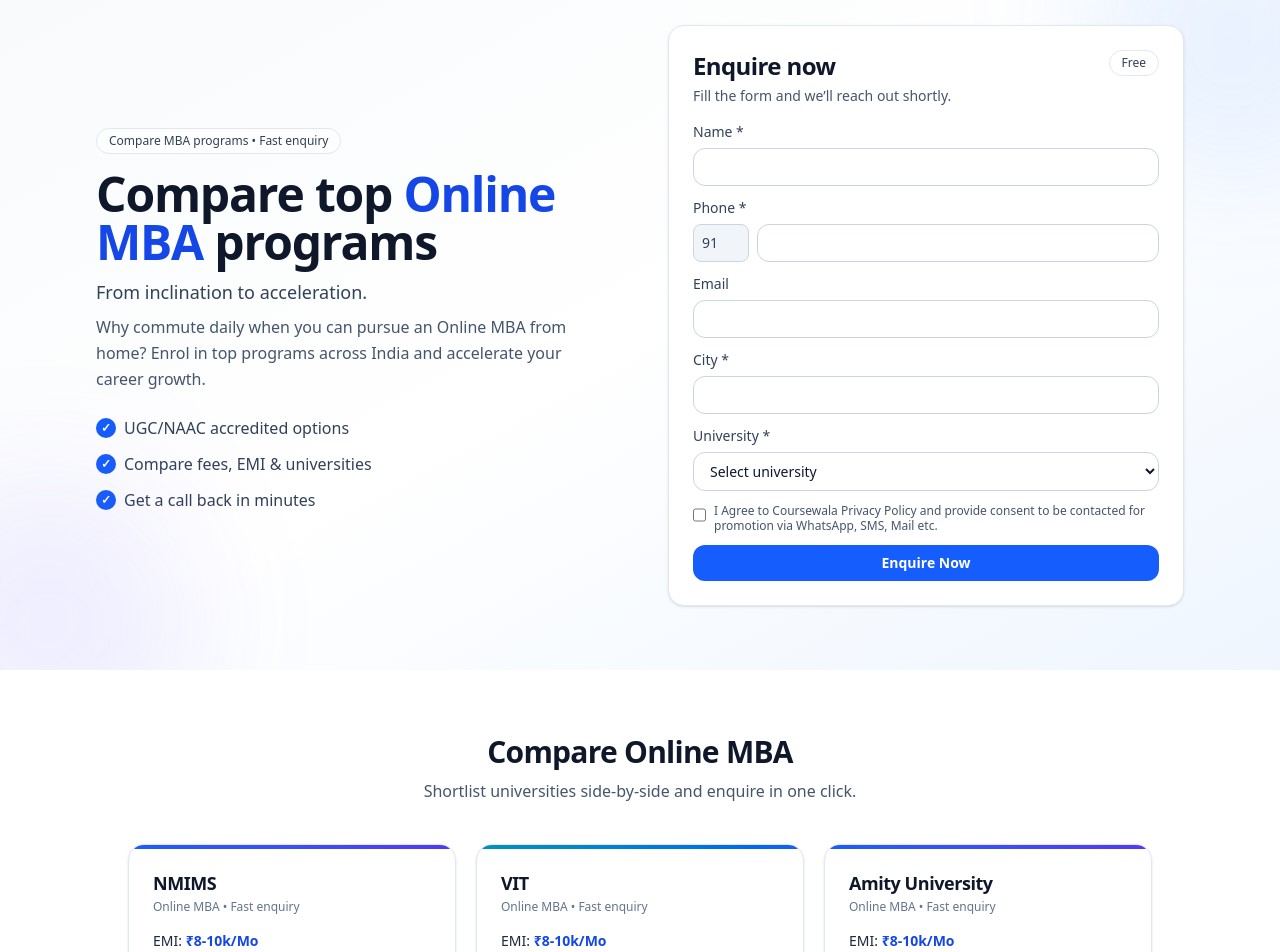
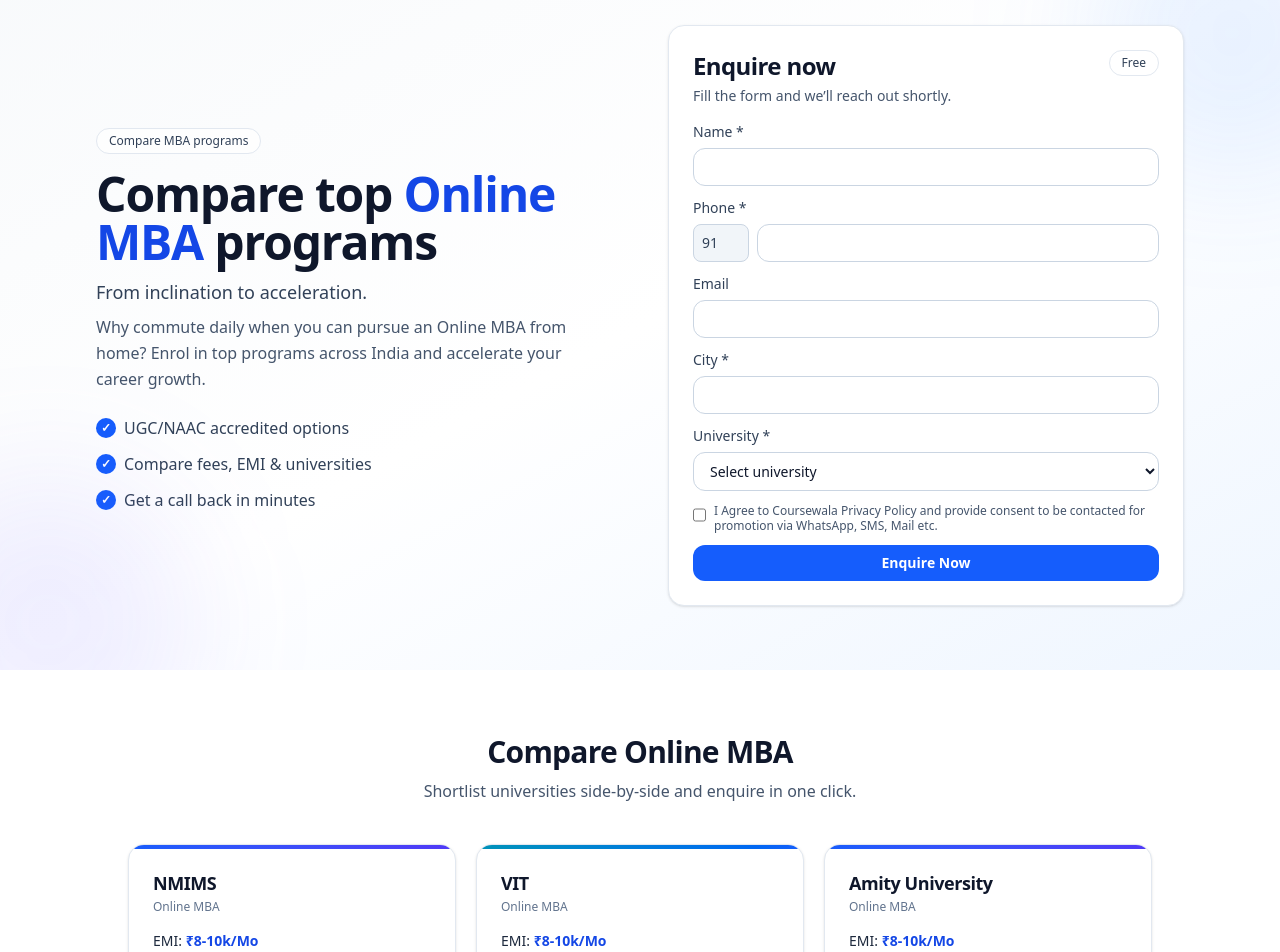
Before and after one commit to sans221131/revive, a Next.js app: page / in a window 1280 px wide. Shown: the part 80-1032 px from the top of the page. Built offline with nearby package versions, Linux system fonts and the light colour scheme.

Commit message:
remove fast enquiry

```diff
--- a/components/ComparePrograms.tsx
+++ b/components/ComparePrograms.tsx
@@ -133,7 +133,7 @@
         <div className="flex items-start">
           <div>
             <h3 className="text-lg font-semibold tracking-tight text-slate-900">{program.name}</h3>
-            <p className="mt-0.5 text-xs text-slate-500">Online MBA • Fast enquiry</p>
+            <p className="mt-0.5 text-xs text-slate-500">Online MBA</p>
           </div>
         </div>
 
--- a/components/Hero.tsx
+++ b/components/Hero.tsx
@@ -111,7 +111,7 @@
       <div className="container-app section pt-8 sm:pt-10">
         <div className="grid items-start gap-10 lg:grid-cols-2 lg:gap-14 min-h-full">
           <div className="pt-2 self-center">
-            <div className="badge">Compare MBA programs • Fast enquiry</div>
+            <div className="badge">Compare MBA programs</div>
             <h1 className="mt-4 text-4xl font-semibold tracking-tight text-slate-900 sm:text-5xl">
               Compare top <span className="text-blue-700">Online MBA</span> programs
             </h1>
```
